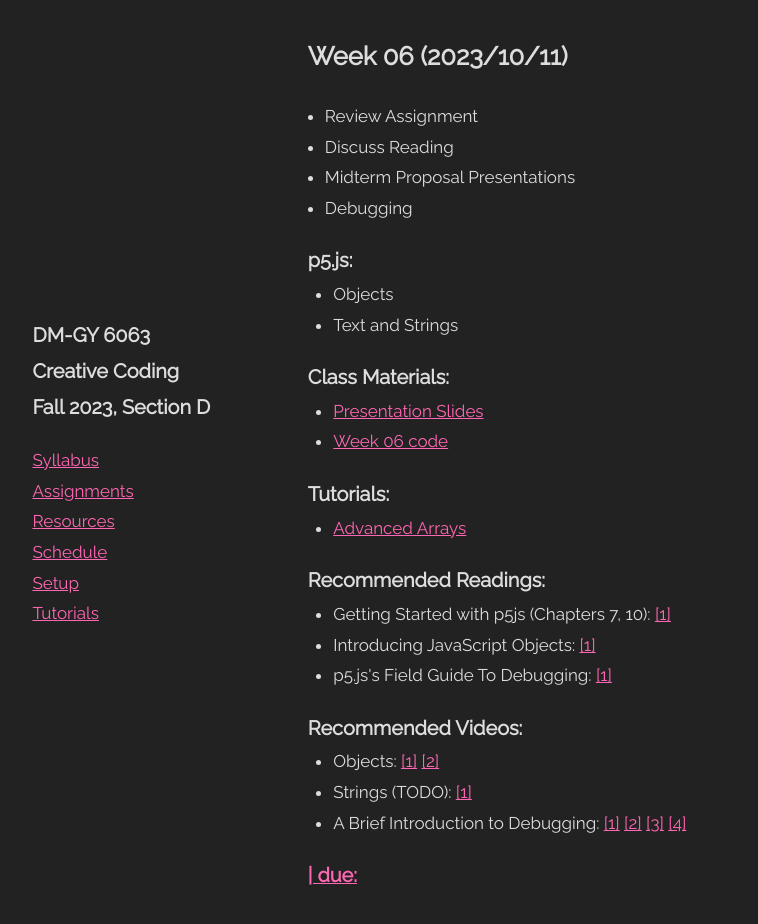
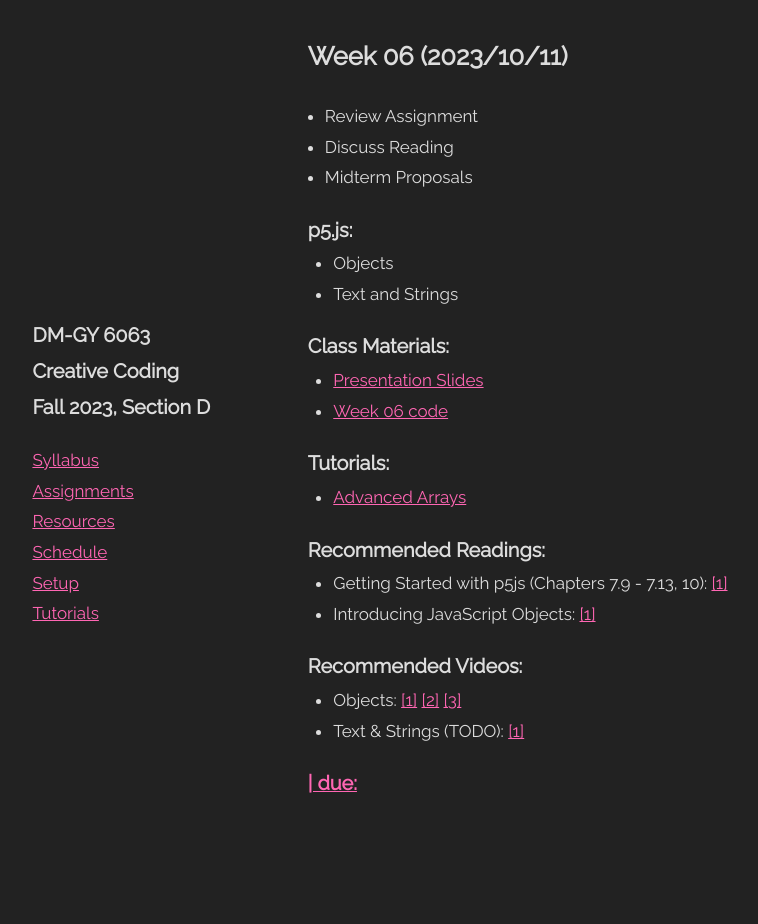
Before and after one commit to DM-GY-6063-2023F-D/DM-GY-6063-2023F-D, a Jekyll site: the page built from _pages/week/06.md, in a window 1280 px wide and 927 px high. Shown: the top 924 px of the window, without its empty margins (165-923 px from the left). Built offline with Jekyll 4.4.1, drawn with Linux system fonts in a browser that asks for light colours.

Commit message:
update strings tut. week 6 7 8 materials

```diff
--- a/_pages/week/06.md
+++ b/_pages/week/06.md
@@ -4,8 +4,7 @@
 what:
   - Review Assignment
   - Discuss Reading
-  - Midterm Proposal Presentations
-  - Debugging
+  - Midterm Proposals
 p5js:
   - Objects
   - Text and Strings
@@ -19,34 +18,27 @@
     url: /tutorial/arrays-1/
 xtutorials:
   - title: Classes
-    url: /tutorial/classes/
+    url: /tutorial/classes-00/
   - title: Strings
     url: /tutorial/strings/
   - title: Mid-Term
     url: /tutorial/mid-term/
 readings:
-  - title: Getting Started with p5js (Chapters 7, 10)
+  - title: Getting Started with p5js (Chapters 7.9 - 7.13, 10)
     urls:
       - https://ebookcentral.proquest.com/lib/nyulibrary-ebooks/detail.action?docID=4333728
   - title: Introducing JavaScript Objects
     urls:
       - https://developer.mozilla.org/en-US/docs/Learn/JavaScript/Objects
-  - title: p5.js's Field Guide To Debugging
-    urls:
-      - https://p5js.org/learn/debugging.html
 videos:
   - title: Objects
     urls:
+      - https://www.youtube.com/watch?v=WR8bbhl8OXI
+      - https://www.youtube.com/watch?v=2AU7JBXP8gc
       - https://www.youtube.com/watch?v=dWP1KhB24Yc
-      - https://www.youtube.com/watch?v=hhE7uBvtmK8
-  - title: Strings (TODO)
+  - title: Text & Strings (TODO)
     urls:
       - ""
-  - title: A Brief Introduction to Debugging
-    urls:
-      - https://vimeo.com/105069079
-      - https://vimeo.com/105080476
-      - https://vimeo.com/105086159
-      - https://vimeo.com/106026297
+
 ---
 {% include week.html page=page %}
```
Also changed, not shown: README.md (+2 -2 lines), _pages/tutorial/strings.md (+25 -0 lines), _pages/week/07.md (+14 -4 lines), _pages/week/08.md (+4 -0 lines), _pages/tutorial/classes-00.md (renamed from _pages/tutorial/classes.md).
